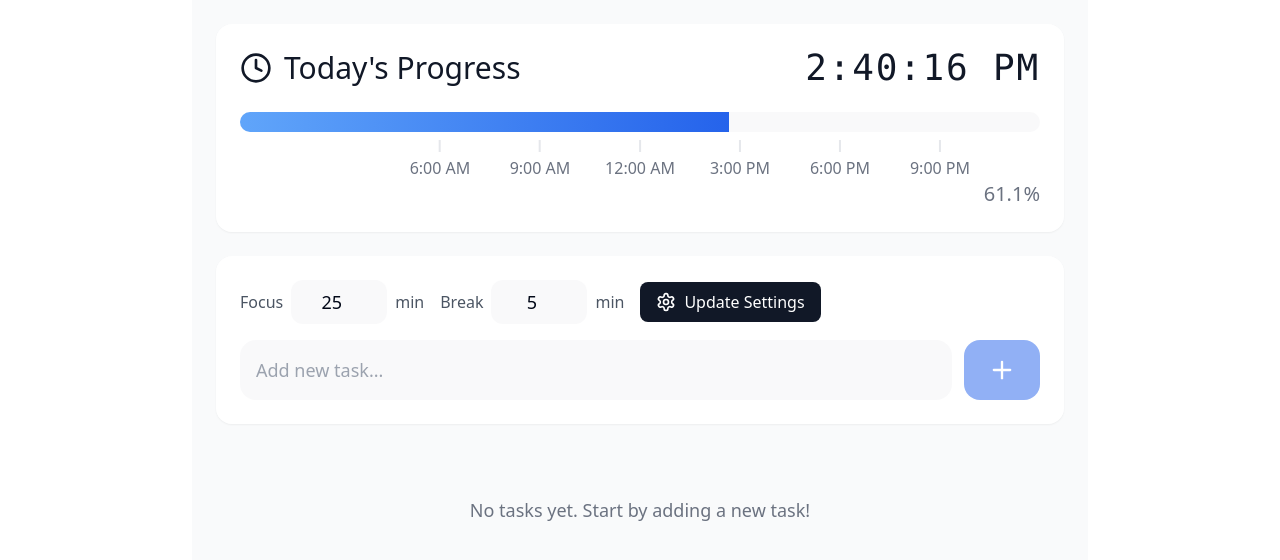
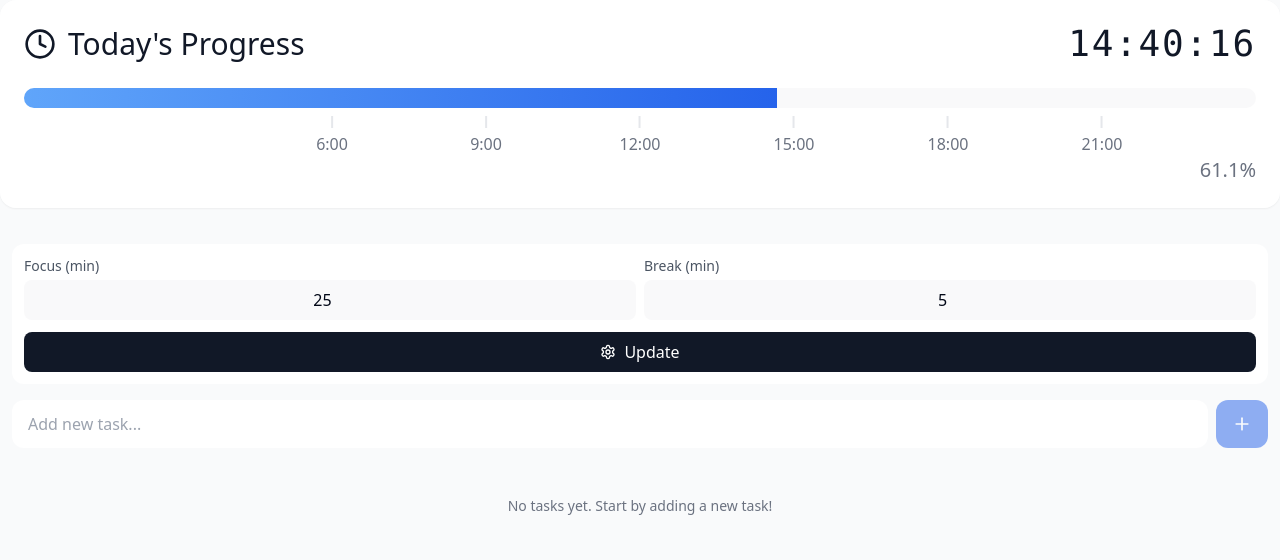
Before and after one commit to 1999-strange/TaskManager, a React (Vite) app: page / in a window 1280 px wide. Shown: the top 560 px of the page. Built offline with nearby package versions, Linux system fonts and the light colour scheme.

Commit message:
Adaption of XiaoMi 10

```diff
--- a/src/TaskManager.jsx
+++ b/src/TaskManager.jsx
@@ -194,11 +194,11 @@ const TaskManager = () => {
     return `${mins}:${secs.toString().padStart(2, '0')}`;
   }, []);
 
+  // Updated formatDateTime function to use 24-hour format
   const formatDateTime = useCallback((date) => {
     const inputDate = new Date(date);
     const today = new Date();
 
-    // Check if same day
     const isSameDay = inputDate.getDate() === today.getDate() &&
                      inputDate.getMonth() === today.getMonth() &&
                      inputDate.getFullYear() === today.getFullYear();
@@ -207,7 +207,7 @@ const TaskManager = () => {
       return inputDate.toLocaleTimeString('en-US', {
         hour: '2-digit',
         minute: '2-digit',
-        hour12: true
+        hour12: false
       });
     } else {
       return inputDate.toLocaleString('en-US', {
@@ -216,12 +216,11 @@ const TaskManager = () => {
         day: 'numeric',
         hour: '2-digit',
         minute: '2-digit',
-        hour12: true
+        hour12: false
       });
     }
   }, []);
 
-  // Task management functions
   const handleAddTask = useCallback((e) => {
     e.preventDefault();
     const trimmedTask = newTask.trim();
@@ -399,10 +398,10 @@ const TaskManager = () => {
   };
 
   return (
-    <div className="p-3 md:p-6 max-w-4xl mx-auto min-h-screen bg-gray-50">
+    <div className="min-h-screen bg-gray-50">
       {/* Error Alert */}
       {error && (
-        <Alert variant="destructive" className="mb-4">
+        <Alert variant="destructive" className="m-3">
           <AlertTitle>Error</AlertTitle>
           <AlertDescription>{error}</AlertDescription>
           <button onClick={() => setError(null)} className="absolute top-2 right-2 text-red-600">
@@ -419,7 +418,7 @@ const TaskManager = () => {
             <span className="text-2xl md:text-3xl font-medium text-gray-900">Today's Progress</span>
           </div>
           <span className="font-mono text-3xl md:text-4xl text-gray-900 tracking-wider">
-            {time.toLocaleTimeString('en-US', { hour12: true })}
+            {time.toLocaleTimeString('en-US', { hour12: false })}
           </span>
         </div>
 
@@ -442,7 +441,7 @@ const TaskManager = () => {
               >
                 <div className="h-3 w-0.5 bg-gray-200" />
                 <span className="text-xs md:text-base text-gray-500 mt-1">
-                  {hour > 12 ? `${hour-12}:00 PM` : `${hour}:00 AM`}
+                  {hour}:00
                 </span>
               </div>
             ))}
@@ -454,158 +453,141 @@ const TaskManager = () => {
         </div>
       </div>
 
-      {/* Settings and Add Task Form */}
-      <div className="mb-6 bg-white/90 rounded-2xl shadow-sm p-4 md:p-6 backdrop-blur-xl">
-        {/* Time Settings */}
-        <div className="flex flex-col gap-4 mb-4">
-          <div className="flex flex-wrap items-center gap-4">
-            <div className="inline-flex items-center gap-2 flex-shrink-0">
-              <span className="text-base text-gray-600">Focus</span>
+      <div className="p-3 space-y-4">
+        {/* Settings Section */}
+        <div className="bg-white rounded-xl p-3 space-y-3">
+          <div className="grid grid-cols-2 gap-2">
+            <div className="flex flex-col">
+              <span className="text-sm text-gray-600 mb-1">Focus (min)</span>
               <input
                 type="number"
                 value={customPomodoroTime}
                 onChange={handlePomodoroTimeChange}
-                className="w-20 md:w-24 px-3 py-2 border-0 rounded-xl bg-gray-100/50 backdrop-blur-sm focus:ring-2 focus:ring-blue-400 focus:outline-none text-center text-lg"
-                placeholder="25"
+                className="w-full px-3 py-2 border-0 rounded-lg bg-gray-100/50 text-center"
                 min="1"
                 max={MAX_POMODORO_TIME}
               />
-              <span className="text-base text-gray-600">min</span>
             </div>
-
-            <div className="inline-flex items-center gap-2 flex-shrink-0">
-              <span className="text-base text-gray-600">Break</span>
+            <div className="flex flex-col">
+              <span className="text-sm text-gray-600 mb-1">Break (min)</span>
               <input
                 type="number"
                 value={customBreakTime}
                 onChange={handleBreakTimeChange}
-                className="w-20 md:w-24 px-3 py-2 border-0 rounded-xl bg-gray-100/50 backdrop-blur-sm focus:ring-2 focus:ring-blue-400 focus:outline-none text-center text-lg"
-                placeholder="5"
+                className="w-full px-3 py-2 border-0 rounded-lg bg-gray-100/50 text-center"
                 min="1"
                 max={MAX_BREAK_TIME}
               />
-              <span className="text-base text-gray-600">min</span>
             </div>
-
+          </div>
           <button
             onClick={updateTimes}
-              className="px-4 py-2 bg-gray-900 text-white text-base rounded-lg hover:bg-gray-800 flex items-center gap-2 flex-shrink-0"
+            className="w-full py-2 bg-gray-900 text-white rounded-lg flex items-center justify-center gap-2"
           >
-              <Settings className="w-5 h-5" />
-              <span>Update Settings</span>
+            <Settings className="w-4 h-4" />
+            <span>Update</span>
           </button>
-          </div>
         </div>
 
         {/* Add Task Form */}
-        <form onSubmit={handleAddTask} className="flex gap-3">
+        <form onSubmit={handleAddTask} className="flex gap-2">
           <input
             type="text"
             value={newTask}
             onChange={e => setNewTask(e.target.value)}
-            className="flex-1 px-4 py-3 md:py-4 text-base md:text-lg border-0 rounded-2xl focus:ring-2 focus:ring-blue-400 focus:outline-none bg-gray-100/50 backdrop-blur-sm"
+            className="flex-1 px-4 py-3 text-base border-0 rounded-xl bg-white"
             placeholder="Add new task..."
           />
           <button
             type="submit"
             disabled={!newTask.trim()}
-            className="px-6 py-3 md:py-4 bg-blue-600 text-white rounded-2xl hover:bg-blue-700 disabled:opacity-50 flex items-center justify-center"
+            className="px-4 bg-blue-600 text-white rounded-xl disabled:opacity-50"
           >
-            <Plus className="w-6 h-6 md:w-7 md:h-7" />
+            <Plus className="w-5 h-5" />
           </button>
         </form>
-      </div>
 
         {/* Alerts */}
         {showTimerAlert && (
-        <Alert className="mb-4">
+          <Alert className="py-2">
             <Clock className="h-4 w-4" />
-          <AlertTitle>Timer Update</AlertTitle>
             <AlertDescription>{timerAlertMessage}</AlertDescription>
           </Alert>
         )}
 
         {showCompletionAlert && (
-        <Alert className="mb-4">
+          <Alert className="py-2">
             <Check className="h-4 w-4" />
-          <AlertTitle>Task Completed!</AlertTitle>
             <AlertDescription>{completedTaskMessage}</AlertDescription>
           </Alert>
         )}
 
         {/* Tasks List */}
-      <div className="space-y-6">
         {sortedDates.map(date => (
-          <div key={date} className="space-y-4">
-            <h2 className="text-xl md:text-2xl font-bold text-gray-800 flex items-center gap-3 px-2">
-              <Calendar className="w-6 h-6 md:w-7 md:h-7" />
+          <div key={date} className="space-y-2">
+            <h2 className="text-lg font-bold text-gray-800 flex items-center gap-2">
+              <Calendar className="w-5 h-5" />
               {new Date(date).toLocaleDateString('en-US', {
-                weekday: 'long',
-                month: 'long',
+                weekday: 'short',
+                month: 'short',
                 day: 'numeric'
               })}
             </h2>
             {tasksByDate[date].map(task => (
               <div
                 key={task.id}
-                className={`bg-white/90 backdrop-blur-xl shadow-sm border-0 rounded-2xl p-4 md:p-5 ${
+                className={`bg-white rounded-xl p-3 ${
                   activeTaskId === task.id ? 'ring-2 ring-blue-400' : ''
                 }`}
               >
-                <div className="flex flex-col sm:flex-row sm:items-center justify-between gap-4">
-                  <div className="flex-1 min-w-0">
-                    <span className="text-lg md:text-xl text-gray-700 block break-words">
+                <div className="space-y-2">
+                  <p className="text-base text-gray-700 break-words">
                     {task.text}
-                    </span>
+                  </p>
                   {task.startAt && (
-                      <div className="text-base text-blue-600 mt-2">
-                        Started at: {formatDateTime(task.startAt)}
+                    <div className="text-sm text-blue-600">
+                      Started: {formatDateTime(task.startAt)}
                     </div>
                   )}
-                  </div>
-                  <div className="flex items-center gap-3 flex-shrink-0">
+
+                  <div className="flex items-center gap-2 pt-2">
                     {activeTaskId === task.id ? (
-                      <div className="flex items-center gap-3">
-                        <div className="flex items-center gap-3 px-4 py-2 rounded-xl bg-gray-50">
-                          <span className="text-lg md:text-xl font-mono font-semibold text-gray-900 min-w-[80px] text-center">
+                      <div className="flex-1 flex items-center gap-2 bg-gray-50 rounded-lg p-2">
+                        <span className="font-mono font-medium">
                           {formatTime(isBreakTime ? breakTime : pomodoroTime)}
                         </span>
                         <button
                           onClick={() => setIsBreakTime(!isBreakTime)}
-                            className="px-3 py-2 text-gray-700 hover:bg-gray-100 rounded-lg text-base"
+                          className="text-sm px-2 py-1 bg-gray-100 rounded"
                         >
                           {isBreakTime ? "Break" : "Focus"}
                         </button>
                         <button
                           onClick={resetTimer}
-                            className="p-2 text-gray-700 hover:bg-gray-100 rounded-lg"
+                          className="p-1"
                         >
-                            <Pause className="w-6 h-6 md:w-7 md:h-7" />
+                          <Pause className="w-5 h-5" />
                         </button>
-                        </div>
                       </div>
                     ) : (
                       <button
                         onClick={() => startPomodoro(task.id)}
-                        className="p-3 text-blue-600 hover:bg-blue-50 rounded-lg"
-                        title="Start Focus"
+                        className="p-2 text-blue-600"
                       >
-                        <Play className="w-6 h-6 md:w-7 md:h-7" />
+                        <Play className="w-5 h-5" />
                       </button>
                     )}
                     <button
                       onClick={() => completeTask(task.id)}
-                      className="p-3 text-green-600 hover:bg-green-50 rounded-lg"
-                      title="Complete Task"
+                      className="p-2 text-green-600"
                     >
-                      <Check className="w-6 h-6 md:w-7 md:h-7" />
+                      <Check className="w-5 h-5" />
                     </button>
                     <button
                       onClick={() => deleteTask(task.id)}
-                      className="p-3 text-red-600 hover:bg-red-50 rounded-lg"
-                      title="Delete Task"
+                      className="p-2 text-red-600"
                     >
-                      <X className="w-6 h-6 md:w-7 md:h-7" />
+                      <X className="w-5 h-5" />
                     </button>
                   </div>
                 </div>
@@ -614,64 +596,51 @@ const TaskManager = () => {
           </div>
         ))}
         {tasks.length === 0 && (
-          <div className="text-center text-gray-500 py-12 text-lg">
+          <div className="text-center text-gray-500 py-8 text-sm">
             No tasks yet. Start by adding a new task!
           </div>
         )}
-      </div>
 
         {/* Completed Tasks */}
         {completedTasks.length > 0 && (
-        <div className="mt-8 border-t pt-6">
-          <h2 className="text-xl md:text-2xl font-bold text-gray-800 mb-4">Completed Tasks</h2>
-          <div className="space-y-3">
+          <div className="space-y-2">
+            <h2 className="text-lg font-bold text-gray-800">Completed Tasks</h2>
             {sortedCompletedDates.map(date => (
-              <div key={date} className="border border-gray-100 rounded-2xl overflow-hidden bg-white/90 backdrop-blur-xl">
+              <div key={date} className="bg-white rounded-xl overflow-hidden">
                 <button
                   onClick={() => toggleDateExpansion(date)}
-                  className="w-full px-4 py-3 bg-gray-50/80 flex items-center justify-between hover:bg-gray-100/80 transition-colors"
+                  className="w-full px-3 py-2 flex items-center justify-between"
                 >
-                  <div className="flex items-center gap-3">
-                    <Calendar className="w-5 h-5 text-gray-600" />
-                    <span className="text-lg font-medium text-gray-700">
-                      {new Date(date).toLocaleDateString('en-US', {
-                        weekday: 'long',
-                        month: 'long',
-                        day: 'numeric',
-                        year: 'numeric'
-                      })}
-                    </span>
-                    <span className="text-sm text-gray-500">
-                      ({completedTasksByDate[date].length} tasks)
+                  <div className="flex items-center gap-2 text-sm">
+                    <Calendar className="w-4 h-4" />
+                    <span>{new Date(date).toLocaleDateString('en-US', {
+                      month: 'short',
+                      day: 'numeric'
+                    })}</span>
+                    <span className="text-gray-500">
+                      ({completedTasksByDate[date].length})
                     </span>
                   </div>
                   {expandedDates.has(date) ? (
-                    <ChevronDown className="w-5 h-5 text-gray-500" />
+                    <ChevronDown className="w-4 h-4" />
                   ) : (
-                    <ChevronRight className="w-5 h-5 text-gray-500" />
+                    <ChevronRight className="w-4 h-4" />
                   )}
                 </button>
 
                 {expandedDates.has(date) && (
                   <div className="divide-y divide-gray-100">
                     {completedTasksByDate[date].map(task => (
-                      <div key={task.id} className="p-4 md:p-5 bg-white">
-                        <div className="flex flex-col sm:flex-row sm:items-center justify-between gap-3">
-                          <div className="flex-1 min-w-0">
-                            <span className="line-through text-lg text-gray-500 block break-words">
-                              {task.text}
-                            </span>
-                            <div className="flex flex-col text-sm text-gray-400 mt-2">
-                              <span>Started at: {formatDateTime(task.startAt)}</span>
-                              <span>Completed at: {formatDateTime(task.completedAt)}</span>
+                      <div key={task.id} className="p-3 text-sm">
+                        <p className="line-through text-gray-500">{task.text}</p>
+                        <div className="text-xs text-gray-400 mt-1">
+                          <div>Started: {formatDateTime(task.startAt)}</div>
+                          <div>Completed: {formatDateTime(task.completedAt)}</div>
                           {calculateDuration(task.startAt, task.completedAt) && (
-                                <span className="text-blue-500">
+                            <div className="text-blue-500">
                               Duration: {calculateDuration(task.startAt, task.completedAt)}
-                                </span>
+                            </div>
                           )}
-                            </div>
-                          </div>
-                          <Check className="w-6 h-6 md:w-7 md:h-7 text-green-600 flex-shrink-0" />
                         </div>
                       </div>
                     ))}
@@ -680,8 +649,8 @@ const TaskManager = () => {
               </div>
             ))}
           </div>
+        )}
       </div>
-      )}
     </div>
   );
 };
```
Lines whose indentation alone changed are shown as unchanged.
